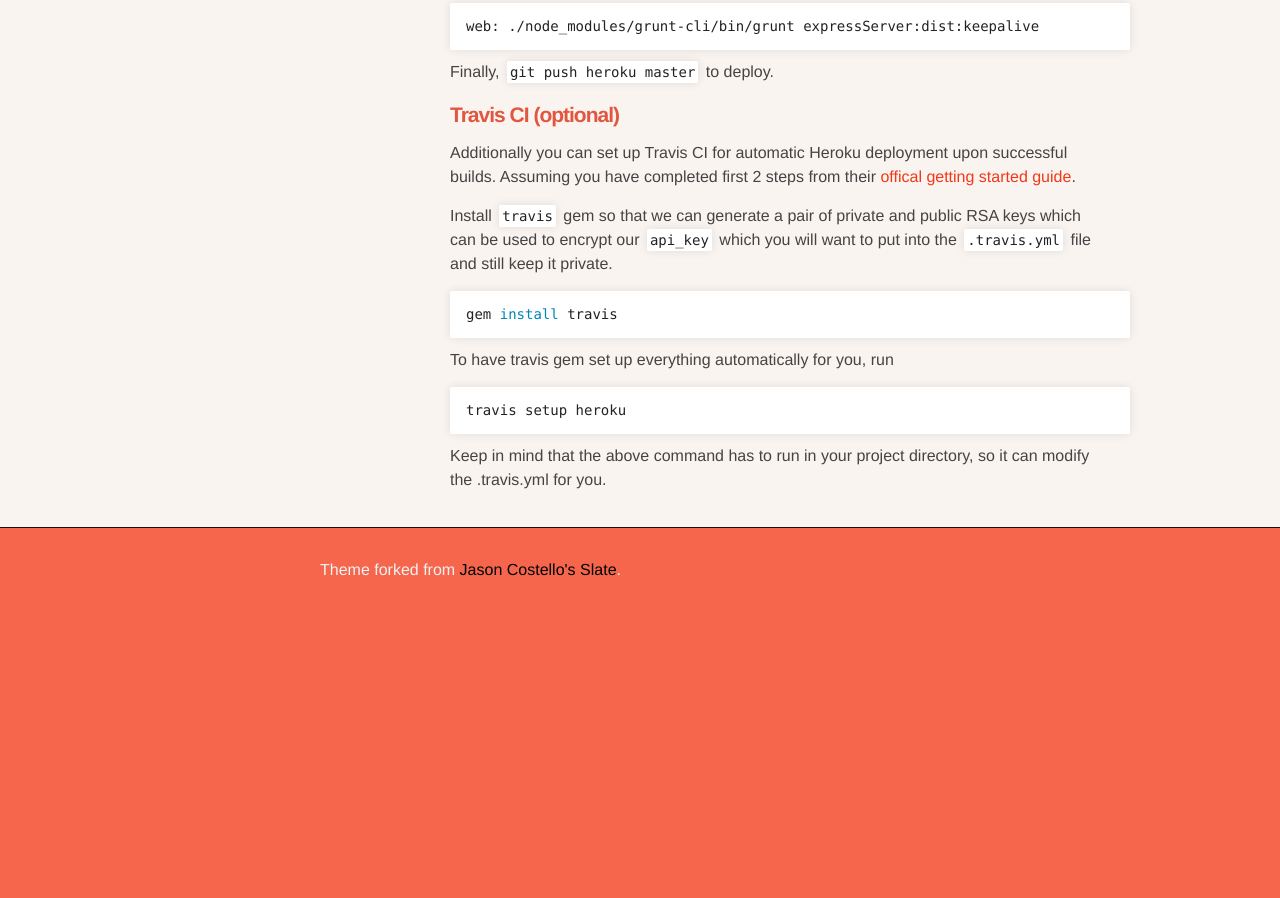
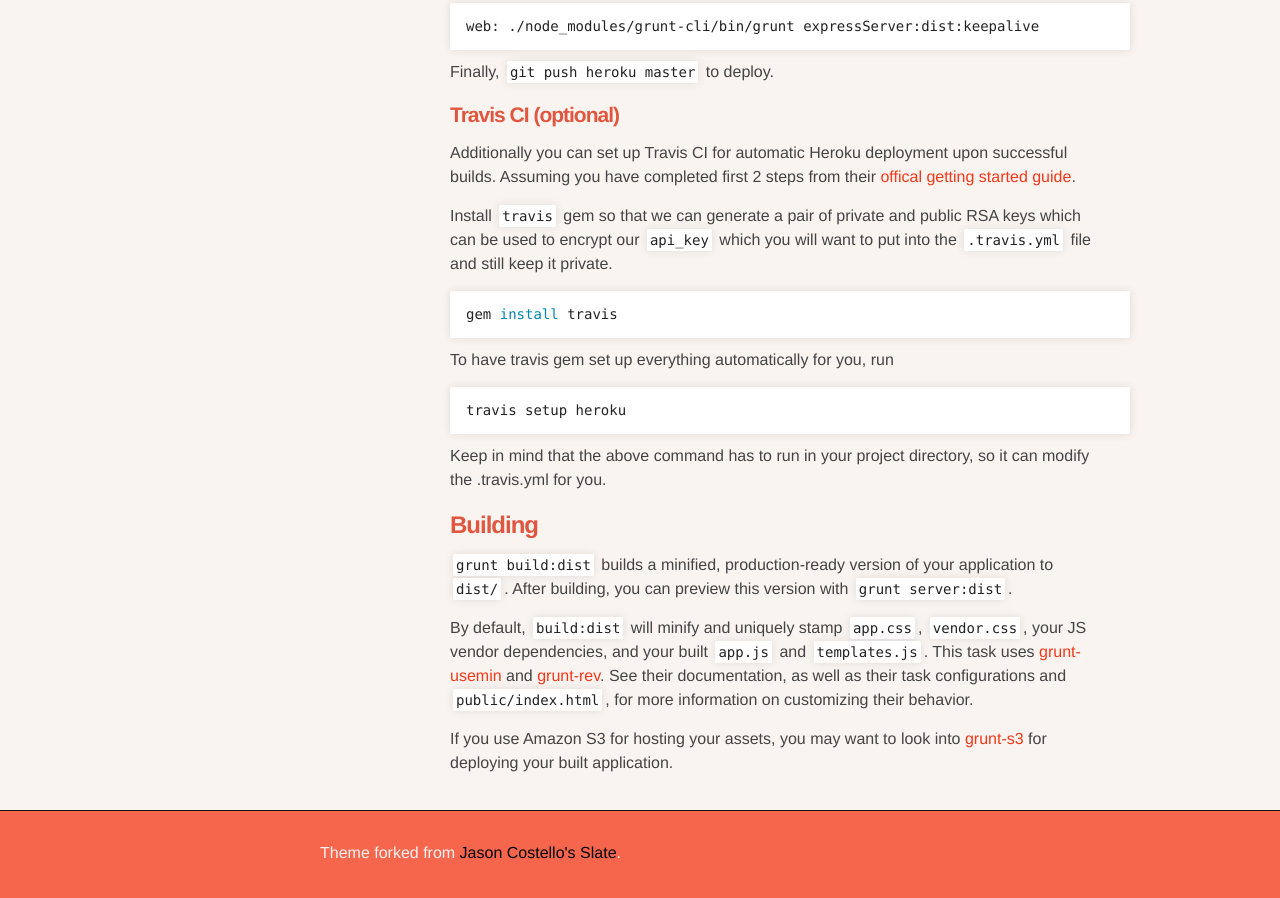
Before and after one commit to stefanpenner/ember-app-kit, a Jekyll site: the page built from guides/deployment.md, in a window 1280 px wide and 900 px high, scrolled down 1356 px. Built offline with Jekyll 4.4.1, drawn with Linux system fonts in a browser that asks for light colours; before the commit the page ends 1973 px from its top, so only the background shows below that.

Commit message:
DOC: Copy the wiki section for deployment

```diff
--- a/guides/deployment.md
+++ b/guides/deployment.md
@@ -69,3 +69,11 @@ travis setup heroku
 {% endhighlight %}
 
 Keep in mind that the above command has to run in your project directory, so it can modify the .travis.yml for you.
+
+### Building
+
+`grunt build:dist` builds a minified, production-ready version of your application to `dist/`. After building, you can preview this version with `grunt server:dist`.
+
+By default, `build:dist` will minify and uniquely stamp `app.css`, `vendor.css`, your JS vendor dependencies, and your built `app.js` and `templates.js`. This task uses [grunt-usemin](https://github.com/yeoman/grunt-usemin) and [grunt-rev](https://github.com/cbas/grunt-rev). See their documentation, as well as their task configurations and `public/index.html`, for more information on customizing their behavior.
+
+If you use Amazon S3 for hosting your assets, you may want to look into [grunt-s3](https://github.com/pifantastic/grunt-s3) for deploying your built application.
```
